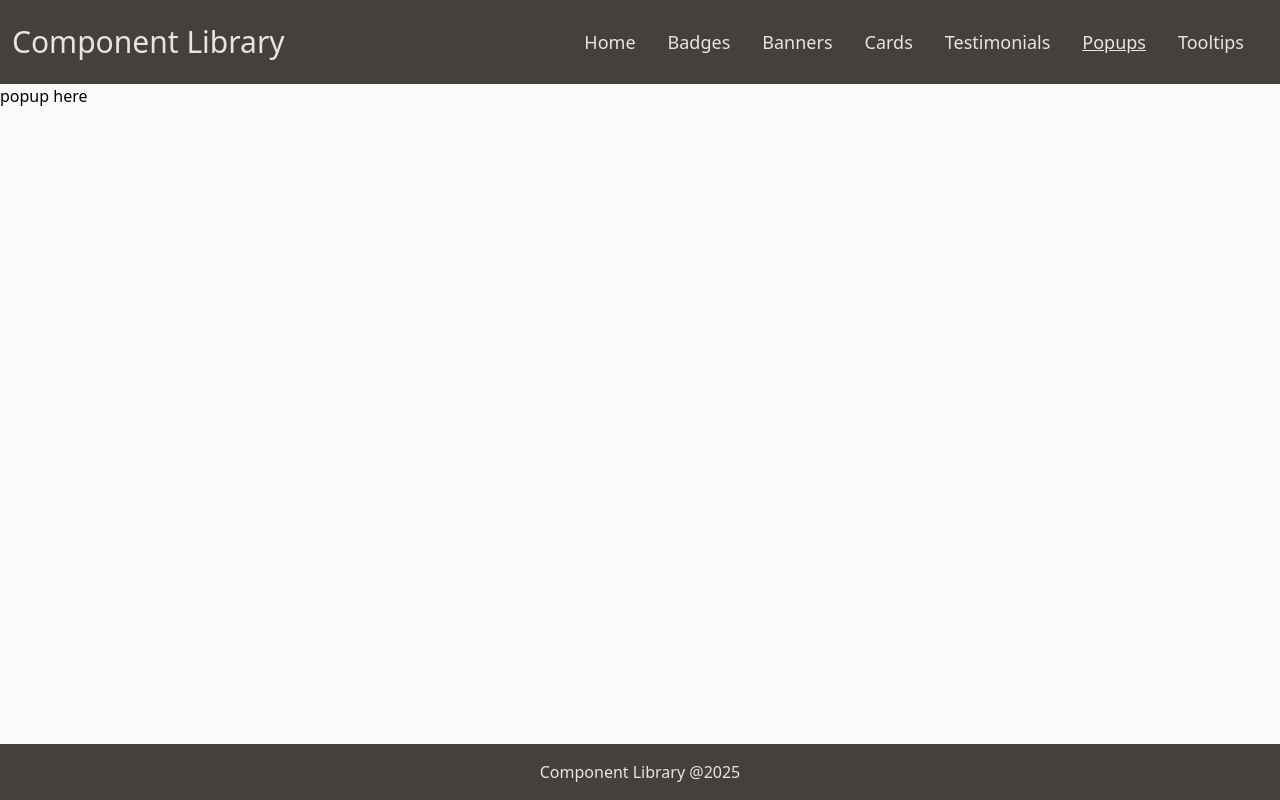
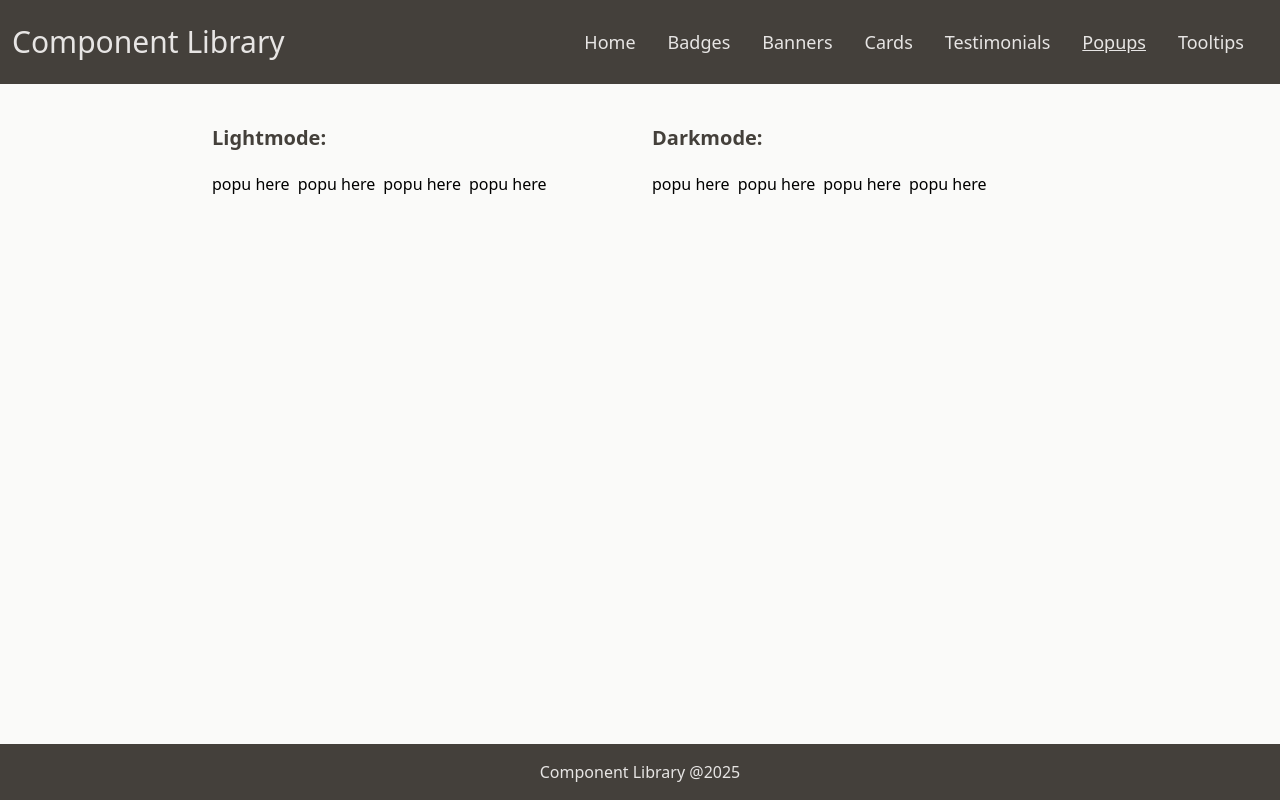
Before and after one commit to gyo82v/scrimba-component-library, a React (Vite) app: page /popup in a window 1280 px wide. Built offline with nearby package versions, Linux system fonts and the light colour scheme.

Commit message:
feat: add PopupEl.jsx

```diff
--- /dev/null
+++ b/src/components/layout/PopupEl.jsx
@@ -0,0 +1,7 @@
+export default function PopupEl(){
+    return(
+        <section>
+            <h2>popu here</h2>
+        </section>
+    )
+}
--- a/src/pages/Popup.jsx
+++ b/src/pages/Popup.jsx
@@ -1,5 +1,30 @@
+import PopupEl from "../components/layout/PopupEl"
+
 export default function Popup(){
+    const container = `flex flex-col items-center gap-6 mt-6 px-4 lg:flex-row lg:justify-center lg:mt-10`
+    const section = `w-11/12 lg:w-4/12`
+    const sectionToasts = `flex flex-wrap gap-2`
+    const h2 = `font-bold text-xl text-stone-700 mb-2 lg:mb-5`
     return(
-        <h1>popup here</h1>
+        <section className={container}>
+            <section className={section}>
+                <h2 className={h2}>Lightmode:</h2>
+                <section className={sectionToasts}>
+                    <PopupEl></PopupEl>
+                    <PopupEl></PopupEl>
+                    <PopupEl></PopupEl>
+                    <PopupEl></PopupEl>
+                </section>
+            </section>
+            <section className={section}>
+                <h2 className={h2}>Darkmode:</h2>
+                <section className={sectionToasts}>
+                    <PopupEl></PopupEl>
+                    <PopupEl></PopupEl>
+                    <PopupEl></PopupEl>
+                    <PopupEl></PopupEl>
+                </section>
+            </section>
+        </section>
     )
 }
```
